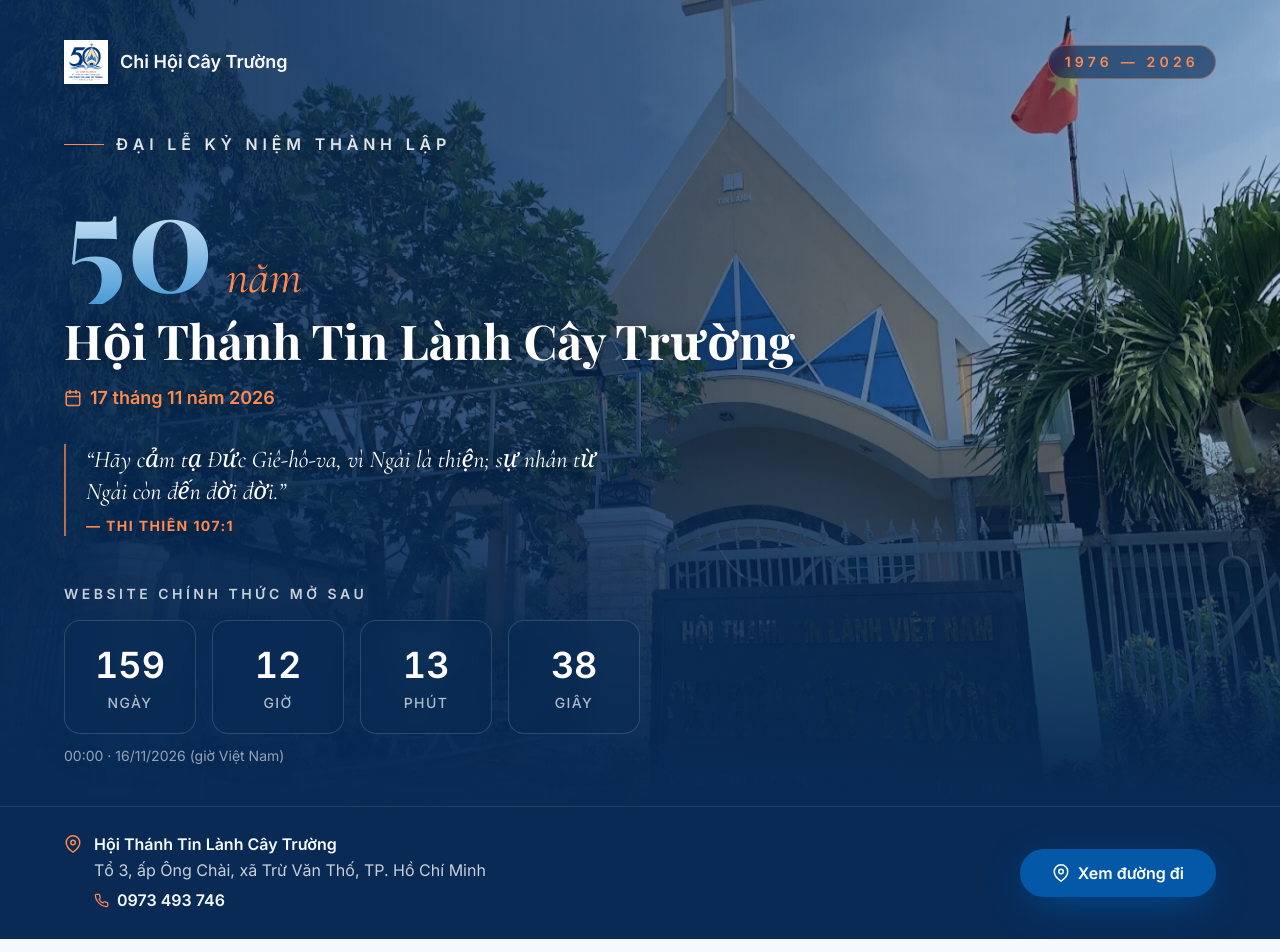
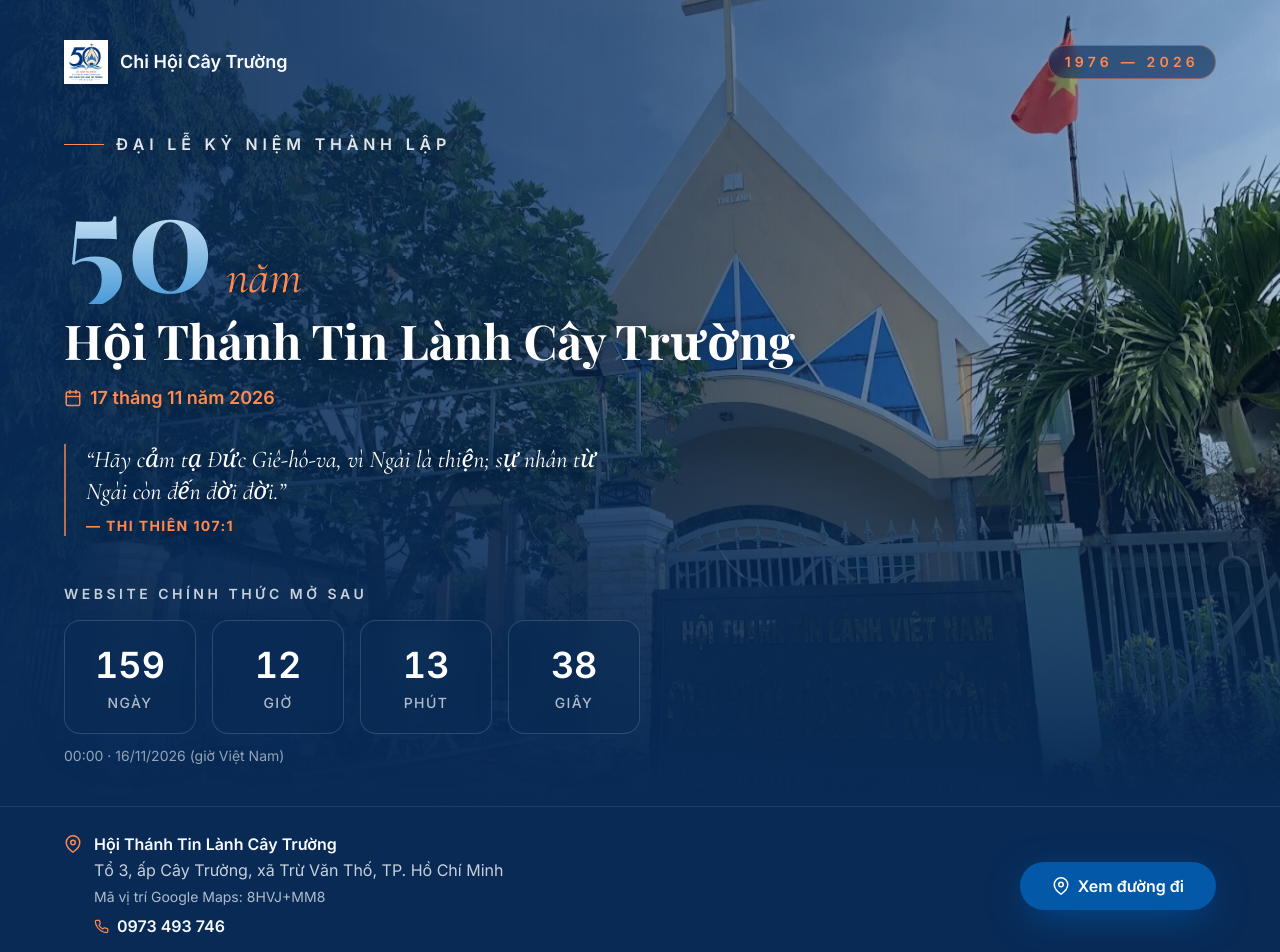
Before and after one commit to huynhtrungthoai/httl-cay-truong, a React (Vite) app: page / in a window 1280 px wide. Shown: the top 952 px of the page. Built offline with nearby package versions, Linux system fonts and the light colour scheme.

Commit message:
update address and link googlemap

```diff
--- a/src/data/event.ts
+++ b/src/data/event.ts
@@ -1,10 +1,13 @@
+const mapCode = "8HVJ+MM8";
+
 export const celebration = {
   startsAt: "2026-11-17T09:00:00+07:00",
   timeLabel: "09:00, Thứ Ba 17/11/2026",
   dateLabel: "17 tháng 11 năm 2026",
   name: "Hội Thánh Tin Lành Cây Trường",
-  address: "Tổ 3, ấp Ông Chài, xã Trừ Văn Thố, TP. Hồ Chí Minh",
-  location: "https://maps.app.goo.gl/kvsziDe91H6fXTVeA",
+  address: "Tổ 3, ấp Cây Trường, xã Trừ Văn Thố, TP. Hồ Chí Minh",
+  mapCode,
+  location: `https://www.google.com/maps/dir/?api=1&destination=${encodeURIComponent(`${mapCode}, Trừ Văn Thố, TP. Hồ Chí Minh`)}`,
   phone: "0973 493 746",
   phoneHref: "tel:+84973493746",
 };
--- a/src/pages/ComingSoon.tsx
+++ b/src/pages/ComingSoon.tsx
@@ -153,6 +153,8 @@ export default function ComingSoon({ remainingMs }: ComingSoonProps) {
               <br />
               {celebration.address}
               <br />
+              <span className="text-sm text-surface/70">Mã vị trí Google Maps: {celebration.mapCode}</span>
+              <br />
               <a
                 href={celebration.phoneHref}
                 className="mt-1 inline-flex items-center gap-2 font-semibold text-surface hover:text-coral"
```
